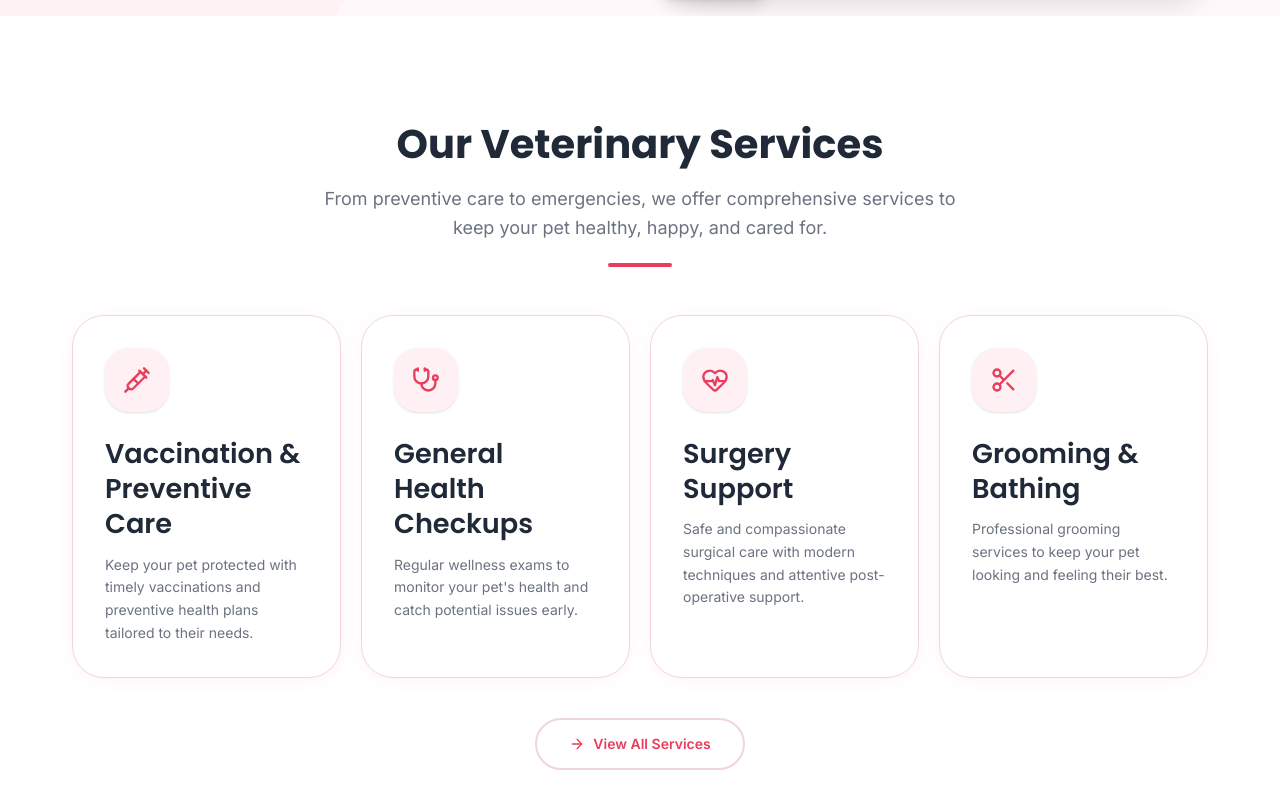
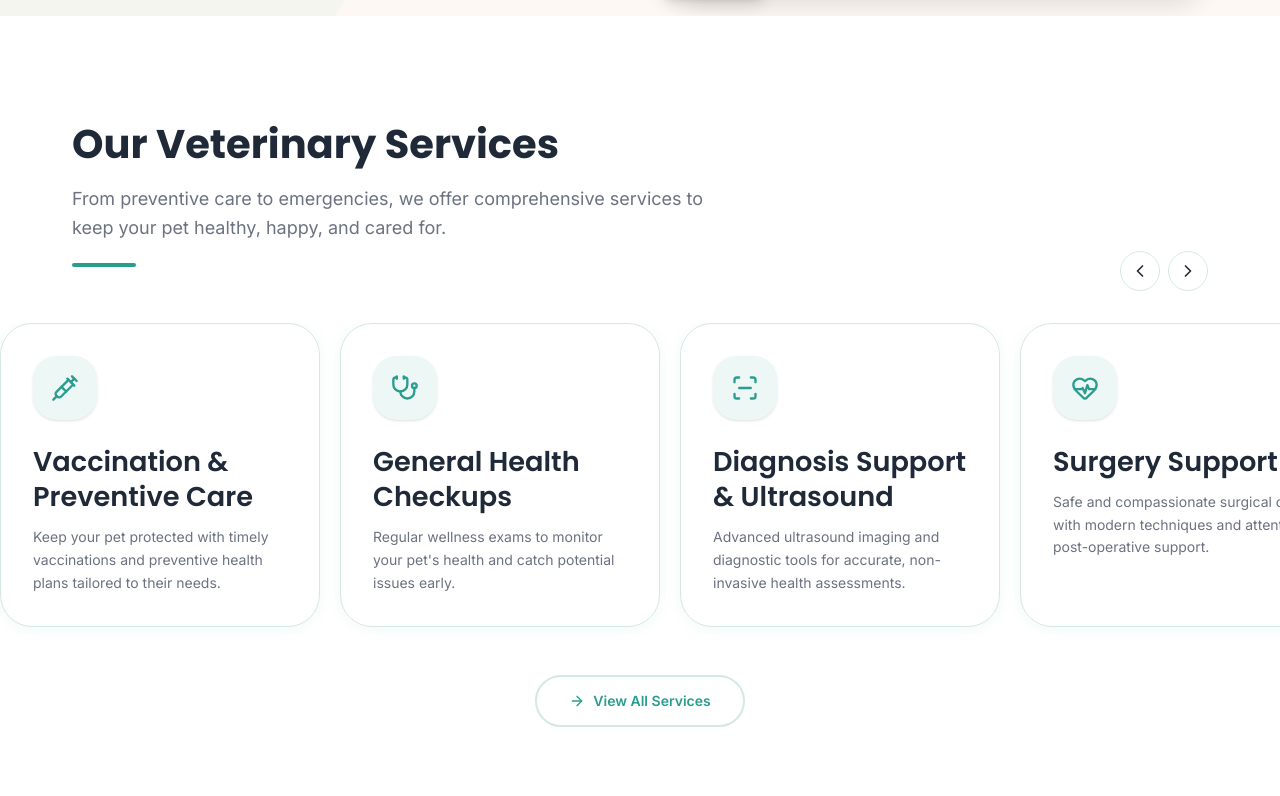
Before and after one commit to Prithvee905/pet-well-clinic, a React (Vite) app: page / in a window 1280 px wide. Shown: the part 784-1580 px from the top of the page. Built offline with nearby package versions, Linux system fonts and the light colour scheme.

Commit message:
Theme overhaul: green/teal + beige colors, horizontal scrolling services, Diagnosis/Ultrasound card added

```diff
--- a/src/components/sections/ServicesPreview.jsx
+++ b/src/components/sections/ServicesPreview.jsx
@@ -1,25 +1,72 @@
+import { useRef } from 'react';
+import { motion } from 'framer-motion';
+import { ChevronLeft, ChevronRight, ArrowRight } from 'lucide-react';
 import SectionHeading from '@/components/ui/SectionHeading';
 import ServiceCard from '@/components/ui/ServiceCard';
 import Button from '@/components/ui/Button';
 import { services } from '@/data/services';
-import { ArrowRight } from 'lucide-react';
 
 export default function ServicesPreview() {
+  const scrollRef = useRef(null);
+
+  const scroll = (direction) => {
+    if (!scrollRef.current) return;
+    const cardWidth = scrollRef.current.querySelector(':first-child')?.offsetWidth || 300;
+    const scrollAmount = direction === 'left' ? -(cardWidth + 20) : (cardWidth + 20);
+    scrollRef.current.scrollBy({ left: scrollAmount, behavior: 'smooth' });
+  };
+
   return (
     <section className="section-padding bg-white">
       <div className="container-main">
+        <div className="flex items-end justify-between mb-2">
           <SectionHeading
             title="Our Veterinary Services"
             subtitle="From preventive care to emergencies, we offer comprehensive services to keep your pet healthy, happy, and cared for."
+            centered={false}
           />
+          {/* Scroll arrows — desktop */}
+          <div className="hidden md:flex items-center gap-2 mb-6">
+            <button
+              onClick={() => scroll('left')}
+              className="w-10 h-10 rounded-full border border-border-soft flex items-center justify-center hover:bg-primary hover:text-white hover:border-primary transition-all duration-300 cursor-pointer"
+              aria-label="Scroll left"
+            >
+              <ChevronLeft className="w-5 h-5" />
+            </button>
+            <button
+              onClick={() => scroll('right')}
+              className="w-10 h-10 rounded-full border border-border-soft flex items-center justify-center hover:bg-primary hover:text-white hover:border-primary transition-all duration-300 cursor-pointer"
+              aria-label="Scroll right"
+            >
+              <ChevronRight className="w-5 h-5" />
+            </button>
+          </div>
+        </div>
+      </div>
 
-        <div className="grid grid-cols-1 sm:grid-cols-2 lg:grid-cols-3 xl:grid-cols-4 gap-5">
-          {services.slice(0, 4).map((service, i) => (
-            <ServiceCard key={service.id} service={service} index={i} />
+      {/* Horizontal scrolling container — full bleed */}
+      <div
+        ref={scrollRef}
+        className="flex gap-5 overflow-x-auto scroll-smooth snap-x snap-mandatory pb-4 px-5 md:px-8 lg:px-[calc((100vw-1200px)/2+1.25rem)] scrollbar-hide"
+        style={{
+          scrollbarWidth: 'none',
+          msOverflowStyle: 'none',
+          WebkitOverflowScrolling: 'touch',
+        }}
+      >
+        {services.map((service, i) => (
+          <div
+            key={service.id}
+            className="flex-shrink-0 w-[280px] sm:w-[300px] lg:w-[320px] snap-start"
+          >
+            <ServiceCard service={service} index={i} />
+          </div>
         ))}
       </div>
 
-        <div className="text-center mt-10">
+      <div className="container-main">
+        <div className="text-center mt-8">
           <Button to="/services" variant="outline" icon={ArrowRight}>
             View All Services
           </Button>
--- a/src/components/ui/ServiceCard.jsx
+++ b/src/components/ui/ServiceCard.jsx
@@ -47,7 +47,7 @@ export default function ServiceCard({ service, index = 0 }) {
         rotateY,
         transformStyle: 'preserve-3d',
       }}
-      className="group relative bg-white rounded-[2rem] p-8 border border-border-soft shadow-[var(--shadow-card)] hover:shadow-[var(--shadow-card-hover)] transition-shadow duration-500 cursor-default"
+      className="group relative bg-white rounded-[2rem] p-8 border border-border-soft shadow-[var(--shadow-card)] hover:shadow-[var(--shadow-card-hover)] transition-shadow duration-500 cursor-default h-full"
     >
       {/* Icon with 3D Pop */}
       <div
--- a/src/data/services.js
+++ b/src/data/services.js
@@ -25,6 +25,13 @@ export const services = [
     fullDesc: 'Routine health checkups are the foundation of your pet\'s well-being. Our thorough examinations include weight monitoring, dental assessment, heart and lung evaluation, and age-appropriate screenings to keep your companion in optimal health.',
   },
   {
+    id: 'ultrasound',
+    icon: ScanLine,
+    title: 'Diagnosis Support & Ultrasound',
+    shortDesc: 'Advanced ultrasound imaging and diagnostic tools for accurate, non-invasive health assessments.',
+    fullDesc: 'Our diagnostic capabilities include ultrasound imaging, allowing us to visualize internal organs in real-time. This non-invasive technology helps us diagnose conditions quickly and develop effective treatment plans without unnecessary procedures.',
+  },
+  {
     id: 'surgery',
     icon: HeartPulse,
     title: 'Surgery Support',
@@ -37,13 +44,6 @@ export const services = [
     title: 'Grooming & Bathing',
     shortDesc: 'Professional grooming services to keep your pet looking and feeling their best.',
     fullDesc: 'Our gentle grooming team provides bathing, brushing, nail trimming, ear cleaning, and breed-specific styling. We use pet-safe products and create a calm, stress-free grooming experience your pet will actually enjoy.',
-  },
-  {
-    id: 'ultrasound',
-    icon: ScanLine,
-    title: 'Ultrasound & Diagnostics',
-    shortDesc: 'Advanced imaging and diagnostic tools for accurate and timely health assessments.',
-    fullDesc: 'Our diagnostic capabilities include ultrasound imaging, allowing us to visualize internal organs in real-time. This non-invasive technology helps us diagnose conditions quickly and develop effective treatment plans without unnecessary procedures.',
   },
   {
     id: 'xray',
--- a/src/index.css
+++ b/src/index.css
@@ -7,20 +7,20 @@
    ============================================ */
 
 @theme {
-  /* Brand Colors */
-  --color-primary: #E83E5B;
-  --color-primary-dark: #C92F49;
-  --color-primary-light: #F9899B;
-  --color-secondary: #FF8BA7;
-  --color-secondary-light: #FFC2D1;
-  --color-accent: #FFD166;
-  --color-accent-light: #FFE4A0;
+  /* Brand Colors — Green/Teal matching Pet Well Clinic branding */
+  --color-primary: #2A9D8F;
+  --color-primary-dark: #1F7A6F;
+  --color-primary-light: #6EC6B8;
+  --color-secondary: #3CB8A9;
+  --color-secondary-light: #A8DED5;
+  --color-accent: #E9C46A;
+  --color-accent-light: #F4DFA0;
 
-  /* Backgrounds */
-  --color-bg-blush: #FFF8FA;
+  /* Backgrounds — Light beige/cream tones */
+  --color-bg-blush: #FDF8F3;
   --color-bg-white: #FFFFFF;
-  --color-bg-pink-soft: #FFF0F3;
-  --color-bg-blue-soft: #EBF4FF;
+  --color-bg-pink-soft: #EDF7F5;
+  --color-bg-blue-soft: #E8F4F0;
 
   /* Text */
   --color-text-dark: #1F2937;
@@ -28,12 +28,12 @@
   --color-text-light: #9CA3AF;
 
   /* Borders */
-  --color-border-soft: #F1D5DB;
-  --color-border-light: #F3E8EB;
+  --color-border-soft: #D5E8E4;
+  --color-border-light: #E3EEEB;
 
   /* Shadows */
-  --shadow-card: 0 2px 16px 0 rgba(232, 62, 91, 0.06);
-  --shadow-card-hover: 0 8px 32px 0 rgba(232, 62, 91, 0.12);
+  --shadow-card: 0 2px 16px 0 rgba(42, 157, 143, 0.06);
+  --shadow-card-hover: 0 8px 32px 0 rgba(42, 157, 143, 0.12);
   --shadow-navbar: 0 1px 12px 0 rgba(31, 41, 55, 0.06);
 
   /* Typography */
@@ -226,3 +226,12 @@ img {
     text-wrap: balance;
   }
 }
+
+/* Hide scrollbar for horizontal scroll containers */
+.scrollbar-hide::-webkit-scrollbar {
+  display: none;
+}
+.scrollbar-hide {
+  -ms-overflow-style: none;
+  scrollbar-width: none;
+}
```
Lines whose indentation alone changed are shown as unchanged.
